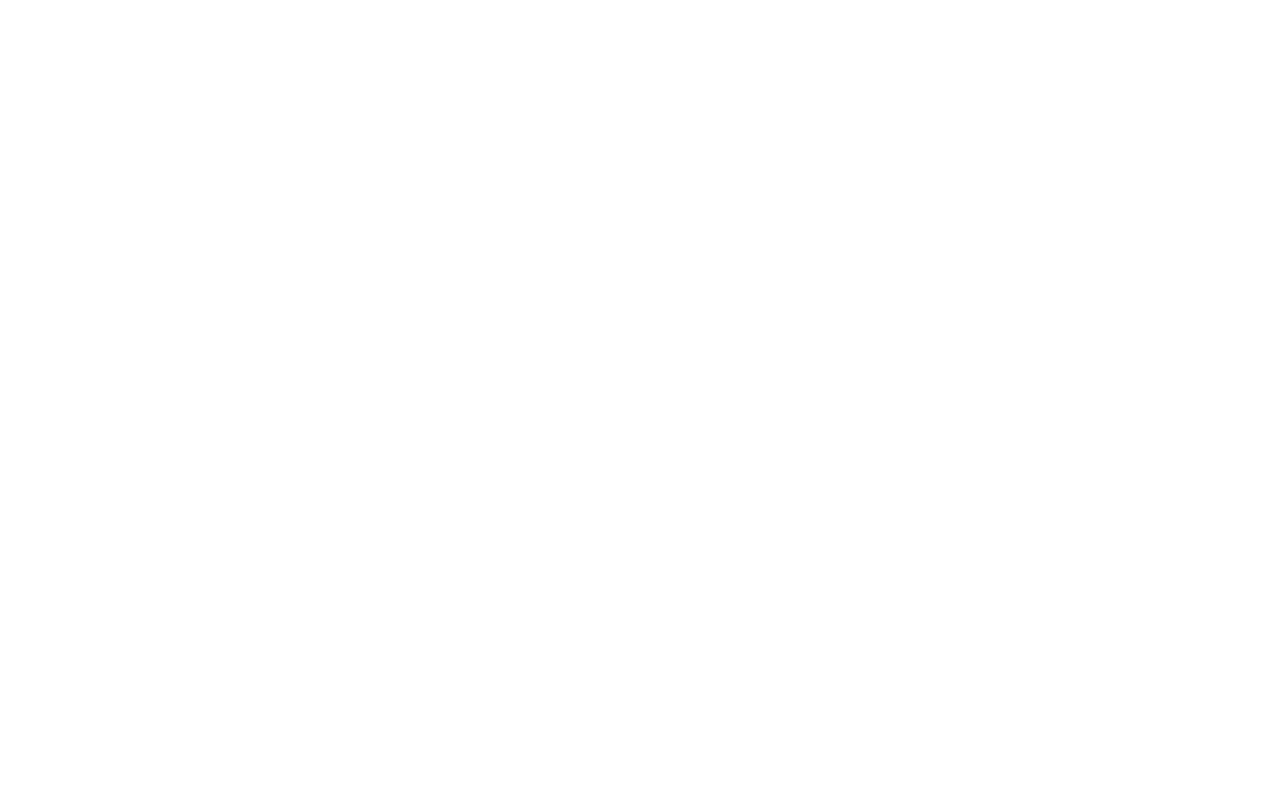
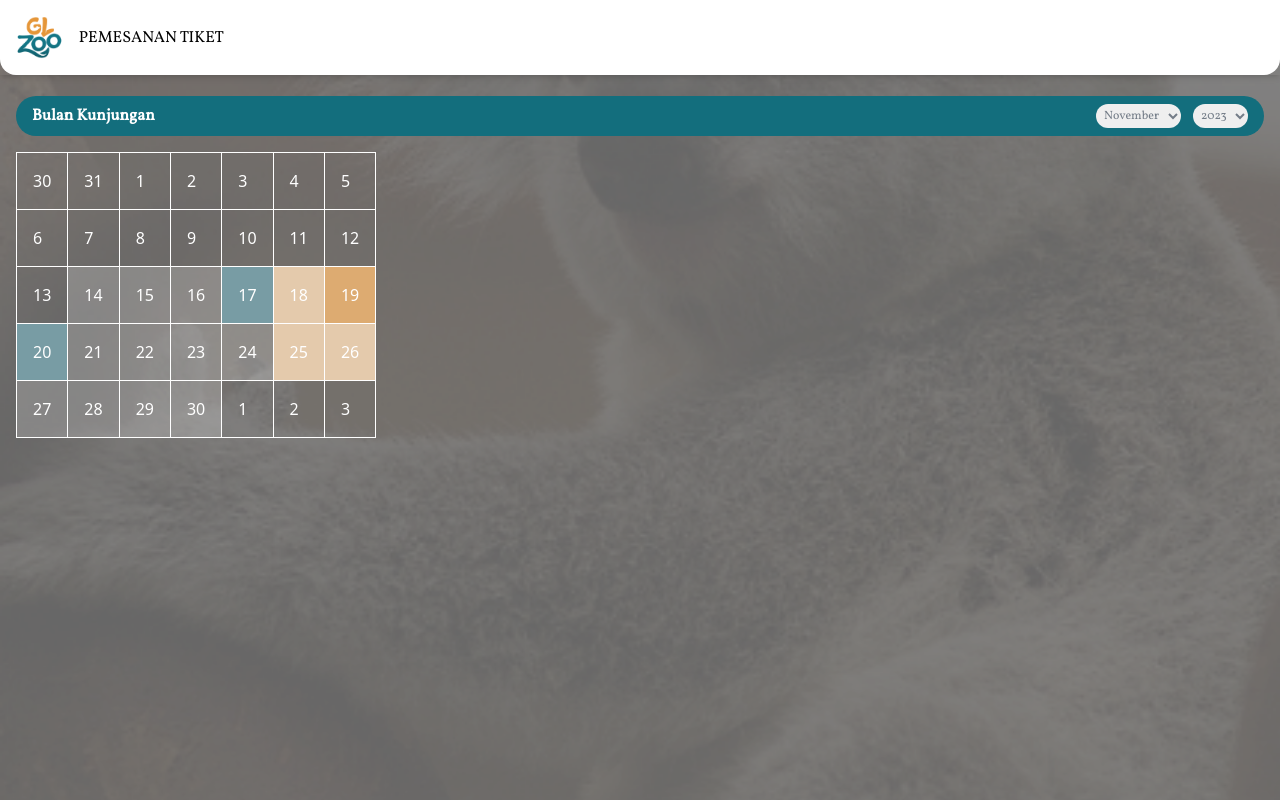
Before and after one commit to haidarizz/pt-kelompok-9, a React (Create React App) app in the folder frontend/: page /pesan in a window 1280 px wide. Before the commit this address had no page. Built offline with nearby package versions, Linux system fonts and the light colour scheme.

Commit message:
feat: try calendar

```diff
--- a/frontend/src/App.js
+++ b/frontend/src/App.js
@@ -1,13 +1,13 @@
-import logo from './logo.svg';
 import {BrowserRouter as Router, Route, Routes} from 'react-router-dom';
-import Navbar from './component/Navbar';
 import Home from './pages/Home';
+import Pesan from './pages/Pesan';
 
 function App() {
   return (
     <Router>
       <Routes>
         <Route path="/" element={<Home/>}/>
+        <Route path="/pesan" element={<Pesan/>}/>
       </Routes>
     </Router>
   );
--- /dev/null
+++ b/frontend/src/component/Kalender.jsx
@@ -0,0 +1,89 @@
+import React, { useState } from "react";
+import koala from "../image/koala.png";
+import Table from "./Table";
+import { GiTavernSign } from "react-icons/gi";
+
+const Kalender = () => {
+  const backgroundImageStyle = {
+    backgroundImage: `url("${koala}")`,
+    backgroundSize: "cover",
+    backgroundPosition: "center",
+  };
+  const overlayStyle = {
+    position: "absolute",
+    top: 0,
+    left: 0,
+    width: "100%",
+    height: "100%",
+    background: "rgba(255, 255, 255, 0.4)", // White color with 50% opacity
+  };
+  const months = [
+    "Januari",
+    "Februari",
+    "Maret",
+    "April",
+    "Mei",
+    "Juni",
+    "Juli",
+    "Agustus",
+    "September",
+    "Oktober",
+    "November",
+    "Desember",
+  ];
+
+  const years = [2023, 2024];
+
+  const [selectedMonth, setSelectedMonth] = useState("November");
+  const [selectedYear, setSelectedYear] = useState(2023);
+
+  const handleMonthChange = (event) => {
+    setSelectedMonth(event.target.value);
+  };
+
+  const handleYearChange = (event) => {
+    setSelectedYear(parseInt(event.target.value, 10));
+  };
+
+  return (
+    <div
+      className="text-white w-full h-screen bg-black overflow-hidden"
+      style={backgroundImageStyle}
+    >
+      <div style={overlayStyle}>
+        <div className="flex flex-row justify-between bg-darkgreen mx-4 rounded-3xl px-4 py-2 mt-[96px]">
+          <div className="mr-2 font-vollkorn text-[16px] text-white font-bold">
+            Bulan Kunjungan
+          </div>
+          <div className="flex gap-x-3">
+            <select
+              value={selectedMonth}
+              onChange={handleMonthChange}
+              className="font-vollkorn text-gray rounded-xl text-[12px] px-1"
+            >
+              {months.map((month) => (
+                <option key={month} value={month}>
+                  {month}
+                </option>
+              ))}
+            </select>
+            <select
+              value={selectedYear}
+              onChange={handleYearChange}
+              className="font-vollkorn text-gray rounded-xl text-[12px] px-1"
+            >
+              {years.map((year) => (
+                <option key={year} value={year}>
+                  {year}
+                </option>
+              ))}
+            </select>
+          </div>
+        </div>
+        <Table />
+      </div>
+    </div>
+  );
+};
+
+export default Kalender;
--- a/frontend/src/component/Navbar.jsx
+++ b/frontend/src/component/Navbar.jsx
@@ -1,22 +1,25 @@
 import React, { useState } from "react";
-import { Link } from "react-router-dom";
+import { useLocation } from "react-router-dom";
 import { GiHamburgerMenu } from "react-icons/gi";
-
-// Import your logo image
 import logo from "../image/logo.png";
 
 const Navbar = () => {
+  const location = useLocation();
+  const isBerandaPage = location.pathname === "/";
+
   let Links = [
     { name: "BERANDA", link: "/" },
-    { name: "BERITA", link: "/" },
-    { name: "PROFIL", link: "/" },
-    { name: "SATWA", link: "/" },
-    { name: "PETA", link: "/" },
-    { name: "KONTAK KAMI", link: "/" },
-    { name: "PESAN TIKET", link: "/" },
+    { name: "BERITA", link: "/berita" },
+    { name: "PROFIL", link: "/profil" },
+    { name: "SATWA", link: "/satwa" },
+    { name: "PETA", link: "/peta" },
+    { name: "KONTAK KAMI", link: "/kontak" },
+    { name: "PESAN TIKET", link: "/pesan" },
   ];
 
-  const [selectedMenuItem, setSelectedMenuItem] = useState("BERANDA");
+  const [selectedMenuItem, setSelectedMenuItem] = useState(
+    isBerandaPage ? "BERANDA" : ""
+  );
   const [selectedLanguage, setSelectedLanguage] = useState("ID");
 
   const handleLanguageClick = (language) => {
@@ -32,9 +35,17 @@
   return (
     <div className="shadow-md w-full fixed top-0 left-0 h-[75px] z-50">
       <div className="flex  items-center gap-x-2 bg-white duration-200 ease-in-out px-2 h-full rounded-b-[16px]">
-        {/* Use the img element for the logo */}
         <img src={logo} alt="Logo" className="h-[75px]" />
 
+        {!isBerandaPage && (
+          <div className="flex items-center gap-x-1 font-vollkorn">
+            <span className="text-[16px] text-black py-[8px] ml-auto">
+              PEMESANAN TIKET
+            </span>
+          </div>
+        )}
+
+        {isBerandaPage && (
           <div className="flex items-center gap-x-1 font-vollkorn">
             {/* Language choices */}
             <span
@@ -61,16 +72,15 @@
               EN
             </span>
           </div>
+        )}
 
         <div
           onClick={() => setOpen(!open)}
           className="text-3xl absolute p-2 right-2 cursor-pointer h-full lg:hidden flex items-center"
         >
           {open ? (
-            // You can customize the close icon as needed
             <GiHamburgerMenu style={{ fontSize: "24px" }} />
           ) : (
-            // You can customize the menu icon as needed
             <GiHamburgerMenu style={{ fontSize: "24px" }} />
           )}
         </div>
@@ -93,7 +103,12 @@
                 }`}
               >
                 <a
-                  href={selectedMenuItem === "BERANDA" ? link.link : null}
+                  href={
+                    selectedMenuItem === "BERANDA" ||
+                    selectedMenuItem === "PESAN TIKET"
+                      ? link.link
+                      : null
+                  }
                   onClick={() => handleMenuItemClick(link.name)}
                   className="font-vollkorn duration-200 ease-in"
                 >
--- /dev/null
+++ b/frontend/src/component/Table.jsx
@@ -0,0 +1,99 @@
+import React, { useState } from 'react';
+
+const Table = () => {
+  const [selectedCell, setSelectedCell] = useState(null);
+  const numberOfRows = 5; // Update this to the actual number of rows in your table
+  const numberOfColumns = 7; // Update this to the actual number of columns in your table
+
+  const handleCellClick = (rowIndex, colIndex) => {
+    // Calculate the cell value based on the row and column indices
+    const cellValue = calculateCellValue(rowIndex, colIndex);
+
+    // Toggle selection only if the cell value is between 14 and 30 and not in cell (1,1)
+    if (
+      cellValue >= 14 &&
+      cellValue <= 30 &&
+      !(rowIndex === 0 && colIndex === 0) // Check if it's not in cell (1,1)
+    ) {
+      if (
+        selectedCell &&
+        selectedCell.rowIndex === rowIndex &&
+        selectedCell.colIndex === colIndex
+      ) {
+        // If the clicked cell is already selected, unselect it
+        setSelectedCell(null);
+      } else {
+        // Otherwise, select the new cell
+        setSelectedCell({ rowIndex, colIndex });
+      }
+    }
+  };
+
+  const isCellSelected = (rowIndex, colIndex) => {
+    // Calculate the cell value based on the row and column indices
+    const cellValue = calculateCellValue(rowIndex, colIndex);
+
+    // Check if the cell is selected and within the allowed range, excluding cell (1,1)
+    return (
+      selectedCell &&
+      selectedCell.rowIndex === rowIndex &&
+      selectedCell.colIndex === colIndex &&
+      cellValue >= 14 &&
+      cellValue <= 30 &&
+      !(rowIndex === 0 && colIndex === 0) // Check if it's not in cell (1,1)
+    );
+  };
+
+  const calculateCellValue = (rowIndex, colIndex) => {
+    // Define the pattern for each column
+    const patterns = [
+      [30, 31, 1, 2, 3, 4, 5],
+      [6, 7, 8, 9, 10, 11, 12],
+      [13, 14, 15, 16, 17, 18, 19],
+      [20, 21, 22, 23, 24, 25, 26],
+      [27, 28, 29, 30, 1, 2, 3],
+    ];
+
+    // Calculate the cell value based on the row and column indices
+    return patterns[rowIndex][colIndex];
+  };
+
+  return (
+    <table className="table-auto m-4">
+      <tbody>
+        {Array.from({ length: numberOfRows }, (_, rowIndex) => (
+          <tr key={rowIndex}>
+            {Array.from({ length: numberOfColumns }, (_, colIndex) => {
+              const cellValue = calculateCellValue(rowIndex, colIndex);
+              return (
+                <td
+                  key={colIndex}
+                  onClick={() => handleCellClick(rowIndex, colIndex)}
+                  className={`p-4 border ${
+                    isCellSelected(rowIndex, colIndex)
+                      ? 'bg-brown cursor-pointer'
+                      : cellValue === 17 || cellValue === 20
+                      ? 'bg-lightgreen cursor-pointer'
+                      : cellValue === 18 || cellValue === 25 || cellValue === 26
+                      ? 'bg-cream cursor-pointer'
+                      : cellValue === 19
+                      ? 'bg-lightbrown cursor-pointer'
+                      : cellValue >= 14 &&
+                        cellValue <= 30 &&
+                        !(rowIndex === 0 && colIndex === 0)
+                      ? 'bg-white bg-opacity-20 cursor-pointer'
+                      : 'cursor-pointer'
+                  }`}
+                >
+                  {cellValue}
+                </td>
+              );
+            })}
+          </tr>
+        ))}
+      </tbody>
+    </table>
+  );
+};
+
+export default Table;
--- /dev/null
+++ b/frontend/src/pages/Pesan.jsx
@@ -0,0 +1,14 @@
+import React from 'react';
+import Navbar from '../component/Navbar';
+import Kalender from '../component/Kalender';
+
+const Pesan = () => {
+  return (
+    <div>
+        <Navbar />
+        <Kalender />
+    </div>
+  )
+}
+
+export default Pesan
--- a/frontend/tailwind.config.js
+++ b/frontend/tailwind.config.js
@@ -5,14 +5,17 @@
   ],
   theme: {
     colors: {
-      "darkgreen" : "#365253",
+      "darkgreen" : "#136E7D",
       "green" : "#5e9a78",
-      "lightgreen" : "#a7ce9f",
+      "lightgreen" : "#789ca4",
       "yellow" : "#FDD33F",
       "orange" : "#F96001",
       "orange2" : "#E59639",
-      "gold" : "#9d8f62",
-      "brown" : "#ac6c49",
+      "lightcream" : "#EAE5E0",
+      "cream" : "#E4CAAC",
+      "lightbrown" : "#DDAB71",
+      "brown" : "#A36D66",
+      //"gold" : "#9d8f62",
       "white" : "#FFFFFF",
       "black" : "#000000",
       "back" : "#1E252B",
```
Also changed, not shown: frontend/src/image/koala.png (added). Lines whose indentation alone changed are shown as unchanged.
